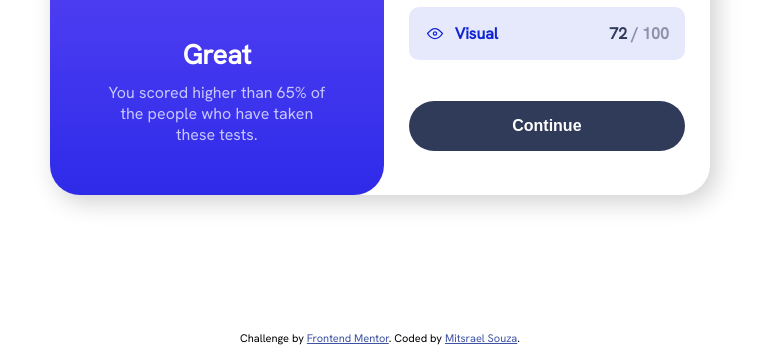
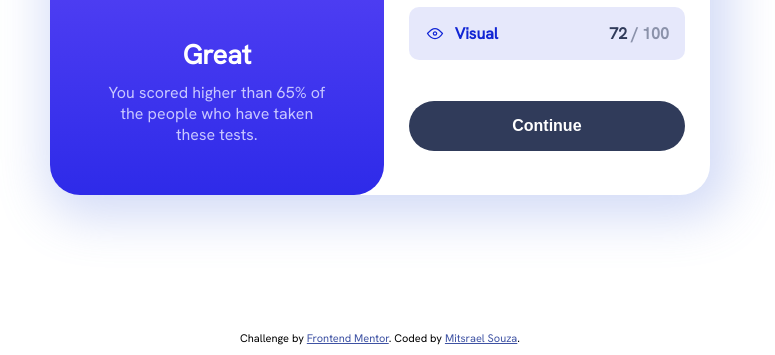
Before and after one commit to M-its/results-summary-component, a plain HTML site: page index.html in a window 1280 px wide. Shown: the part 445-800 px from the top of the page, without its empty margins (260-1035 px from the left). Drawn offline with Linux system fonts and the light colour scheme.

Commit message:
Update style.css

```diff
--- a/style.css
+++ b/style.css
@@ -52,9 +52,9 @@ body {
     justify-content: center;
     align-items: center;
 
-    -webkit-box-shadow: 6px 7px 25px 0px rgba(0, 0, 0, 0.19);
-    -moz-box-shadow: 6px 7px 25px 0px rgba(0, 0, 0, 0.19);
-    box-shadow: 6px 7px 25px 0px rgba(0, 0, 0, 0.19);
+    box-shadow: 8px 10px 48px 13px rgba(115, 142, 230, 0.31);
+    -webkit-box-shadow: 8px 10px 48px 13px rgba(115, 142, 230, 0.31);
+    -moz-box-shadow: 8px 10px 48px 13px rgba(115, 142, 230, 0.31);
 }
 
 #main {
```
